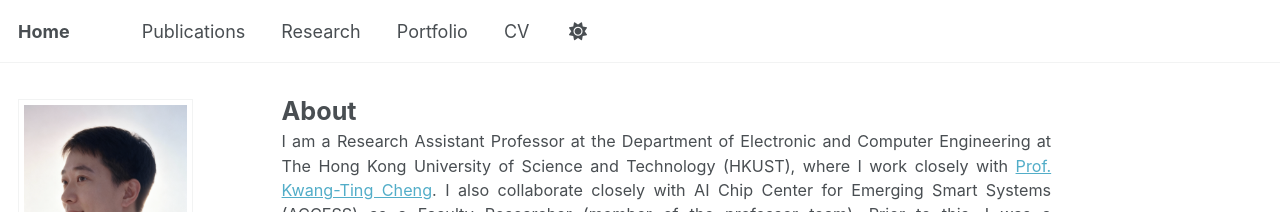
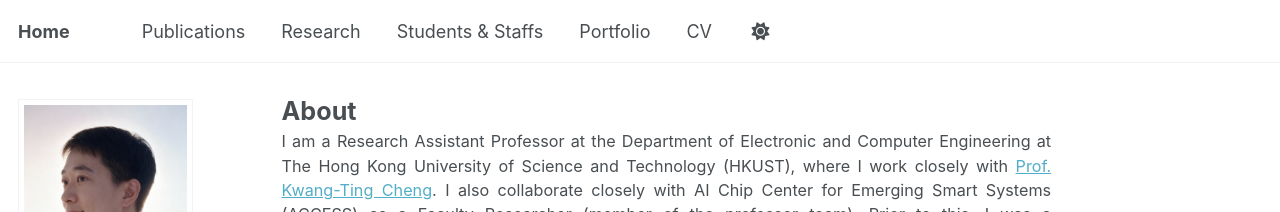
Before and after one commit to dongzhang89/dongzhang89.github.io, a Jekyll site: the page built from _pages/about.md, in a window 1280 px wide. Shown: the top 212 px of the page. Built offline with Jekyll 4.4.1, drawn with Linux system fonts in a browser that asks for light colours; some web fonts are replaced; a script that is not in the unit is left out.

Commit message:
Update navigation.yml

```diff
--- a/_data/navigation.yml
+++ b/_data/navigation.yml
@@ -17,6 +17,9 @@ main:
   # - title: "Teaching"
   #   url: /teaching/
 
+  - title: "Students & Staffs"
+    url: /students-staffs/
+
   - title: "Portfolio"
     url: /portfolio/
 
```
